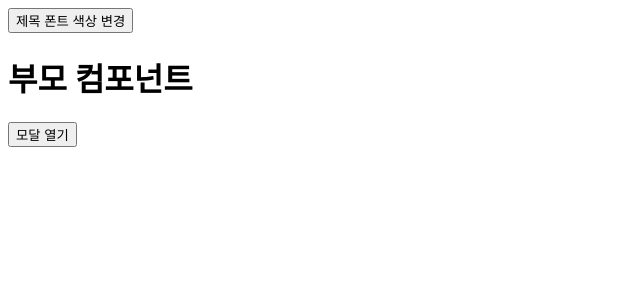
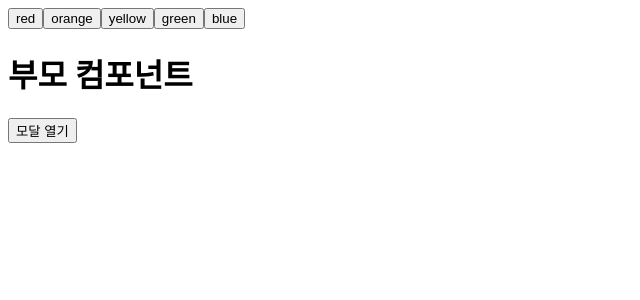
Before and after one commit to seohyon-cho/1120_react, a React (Create React App) app: page / in a window 1280 px wide. Shown: the top 300 px of the page, without its empty margins (0-640 px from the left). Built offline with nearby package versions, Linux system fonts and the light colour scheme.

Commit message:
state 값 구분 상세설명

```diff
--- a/src/App.jsx
+++ b/src/App.jsx
@@ -1,13 +1,31 @@
 import Modal from './modal/Modal';
 import { useState } from 'react';
 
+/*자주 쓰는 패턴 (정보 값을 토대로 반복되는 가상 DOM 생성)
+	1. return 안쪽에서 {} 생성
+	2. 중괄호 안쪽에서
+		{배열state.map((반복데이터, 순서)=>{
+			return <JSX>{활용할 값}</JSX>
+		})}
+*/
+
 export default function App() {
 	const [IsOpen, setIsOpen] = useState(false);
+	// Color - 이미 생성된 돔에 이벤트 발생(클릭) 시, 해당 버튼에 있는 문자값을 가져와서 실제 h1 색상 값을 변경하기 위한 정보값
 	const [Color, setColor] = useState('black');
+	// ColorArr - 화면에 동적으로, 해당 이름으로 버튼 명을 생성하기 위한 정보값
+	const [ColorArr, setColorArr] = useState(['red', 'orange', 'yellow', 'green', 'blue']);
 
 	return (
 		<>
-			<button onClick={() => setColor('cornflowerblue')}>제목 폰트 색상 변경</button>
+			{ColorArr.map((data, idx) => {
+				return (
+					<button key={data + idx} onClick={() => setColor(data)}>
+						{data}
+					</button>
+				);
+			})}
+
 			<h1 style={{ color: Color }}>부모 컴포넌트</h1>
 			<button
 				onClick={() => {
```
